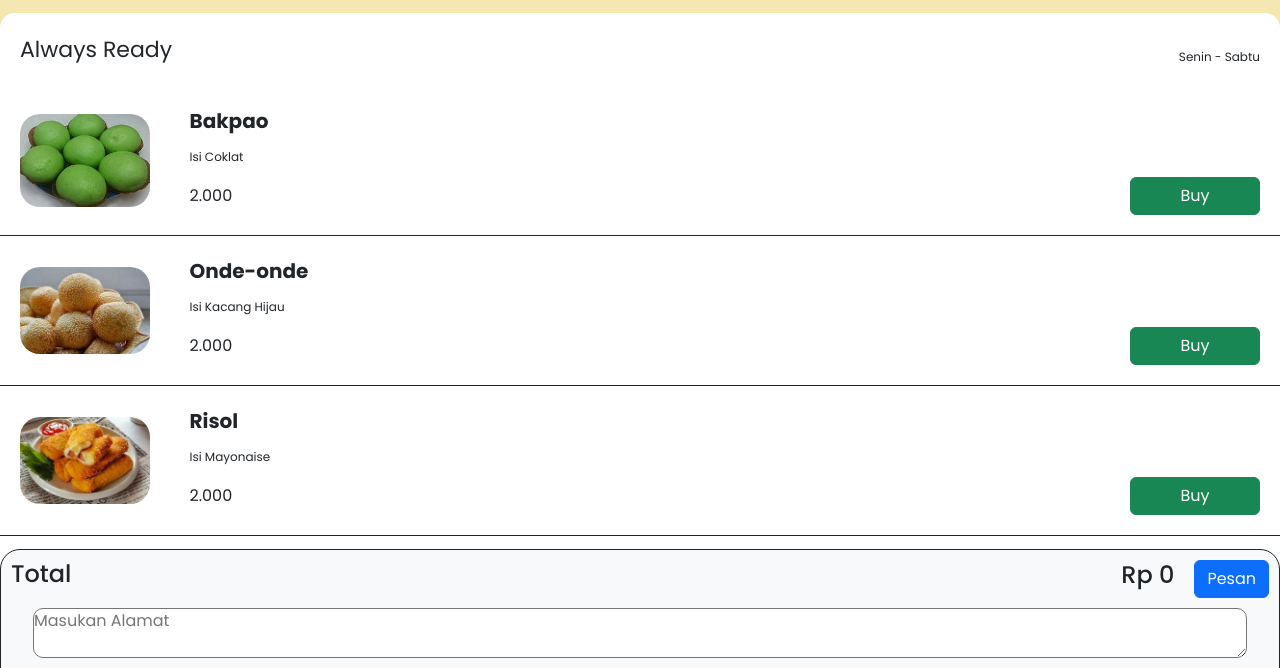
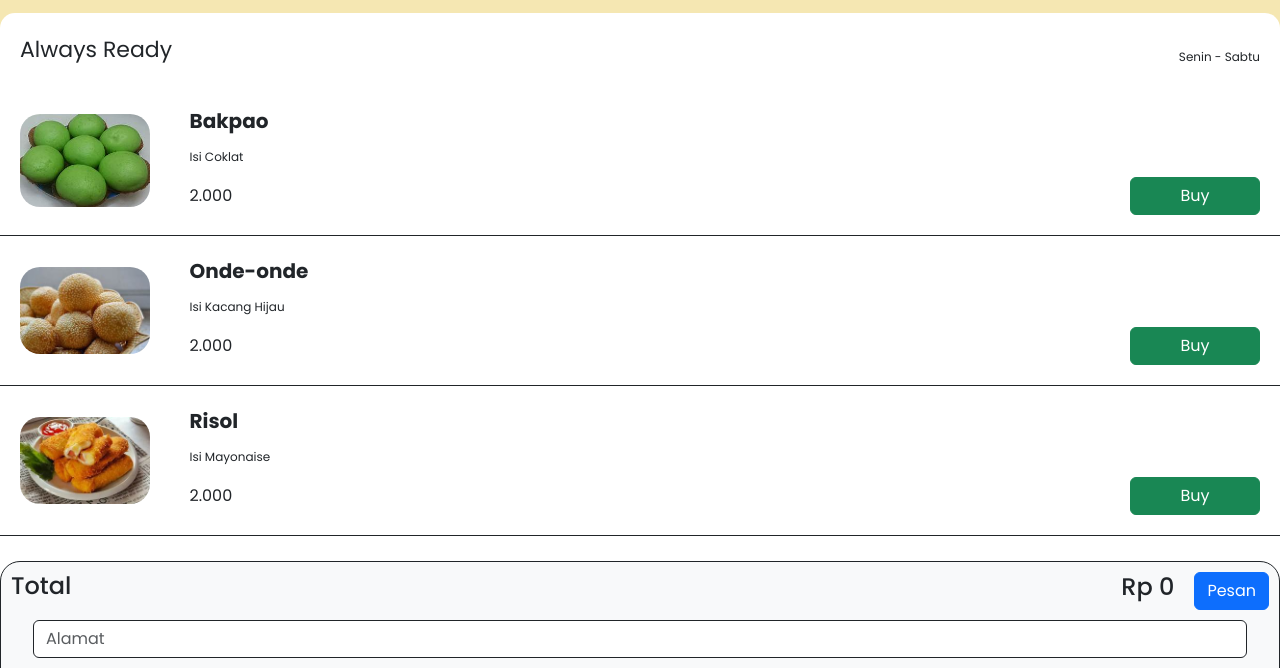
Before and after one commit to huoby28/public, a plain HTML site: page index.html in a window 1280 px wide. Shown: the part 131-799 px from the top of the page. Drawn offline with nearby package versions, Linux system fonts and the light colour scheme.

Commit message:
Update index.html

```diff
--- a/index.html
+++ b/index.html
@@ -234,8 +234,7 @@
             <div id="footer-menu"></div>
         </div>
         <div style="display: flex;justify-content: center;margin-bottom: 10px;">
-            <textarea name="alamat" id="alamat" placeholder="Masukan Alamat"
-                style="width: 95%;border-radius: 10px;"></textarea>
+            <input type="text" name="alamat" id="alamat" class="form-control" style="border: 1px solid; width: 95%;" placeholder="Alamat">
         </div>
     </div>
 
```
